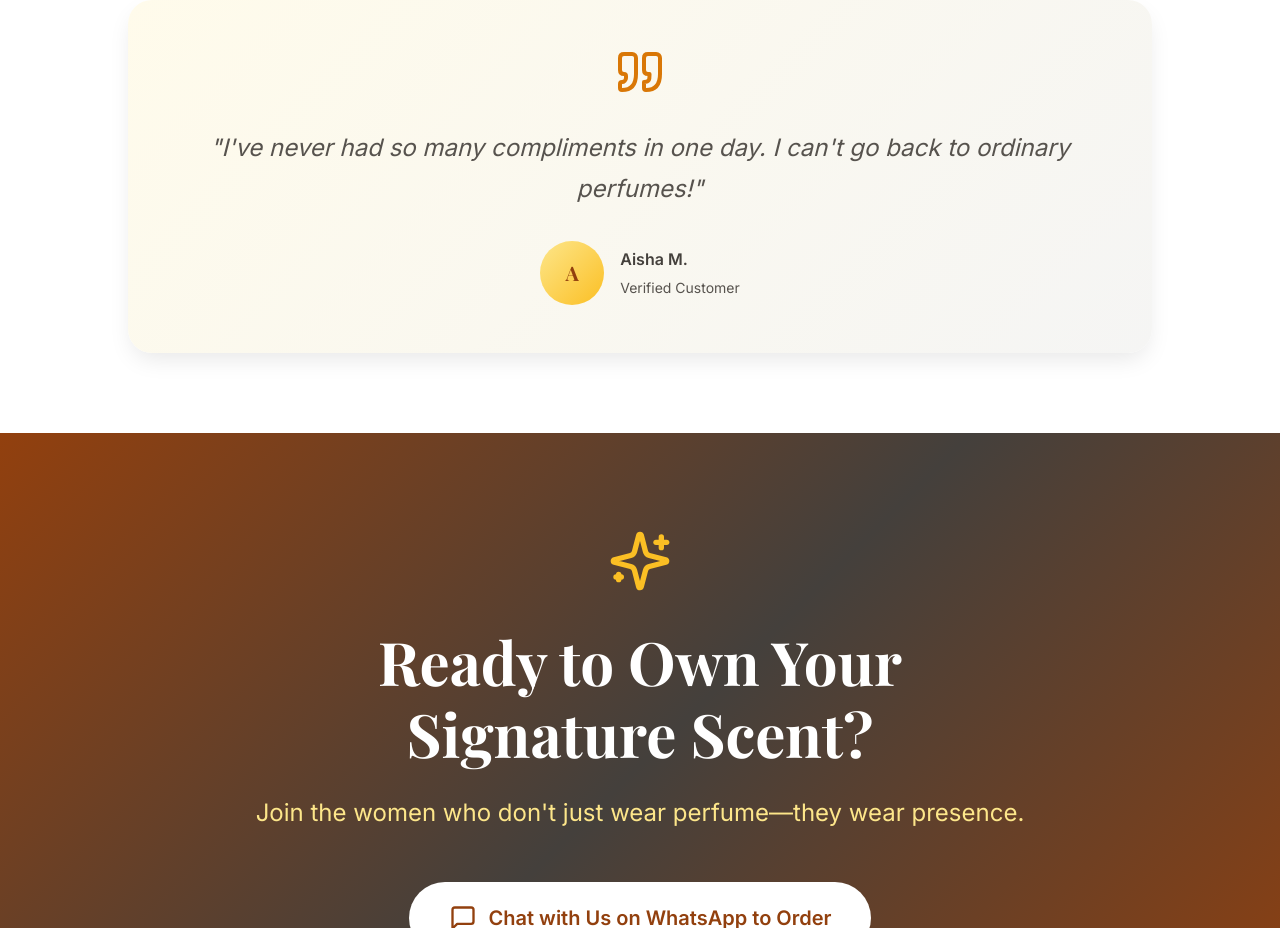
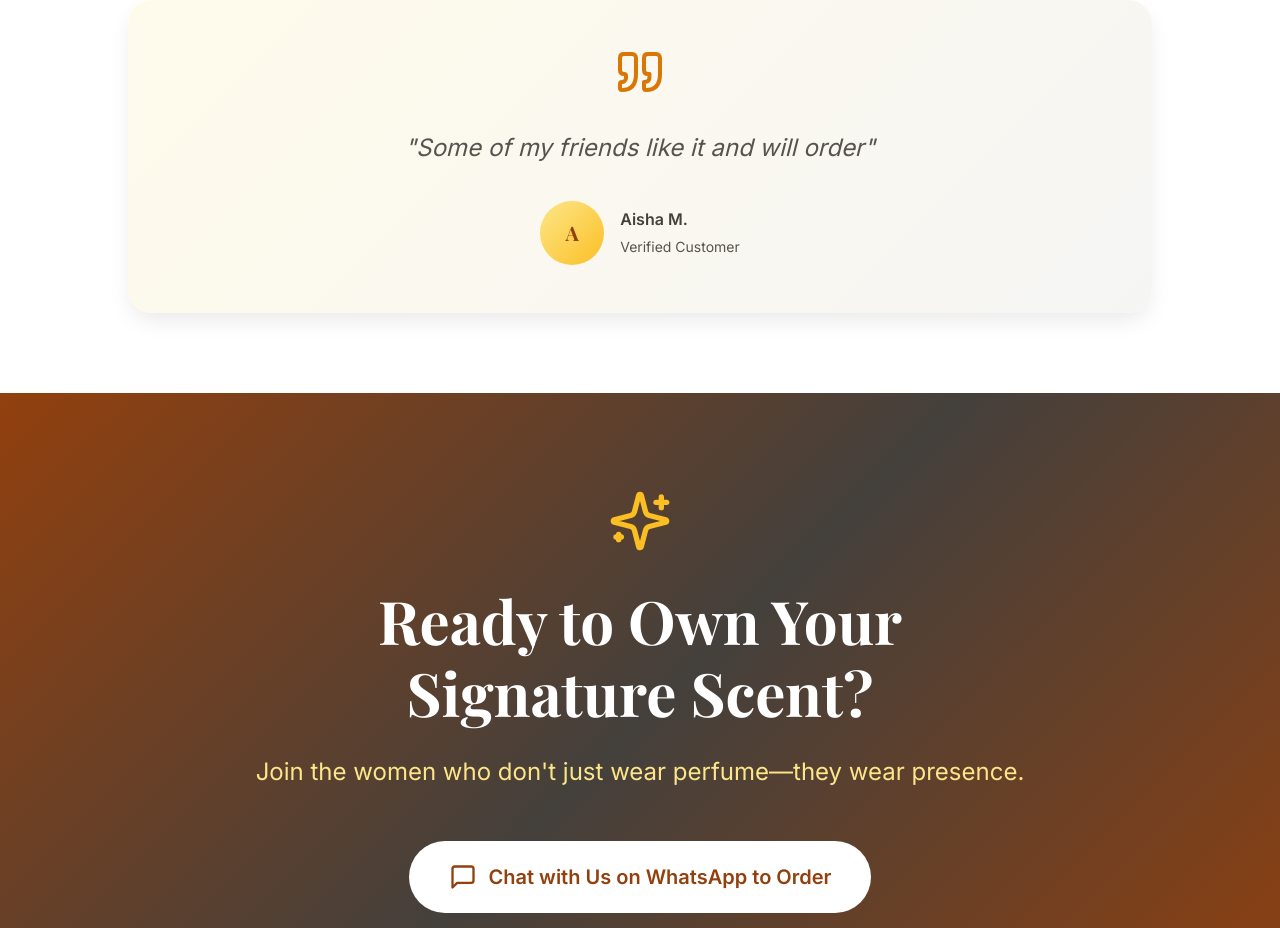
Before and after one commit to O1amide/tfs, a plain HTML site: page index.html in a window 1280 px wide. Shown: the part 2880-3808 px from the top of the page. Drawn offline with nearby package versions, Linux system fonts and the light colour scheme.

Commit message:
Update index.html

```diff
--- a/index.html
+++ b/index.html
@@ -161,7 +161,7 @@
                 </svg>
 
                 <blockquote class="testimonial-text">
-                    "I've never had so many compliments in one day. I can't go back to ordinary perfumes!"
+                    "Some of my friends like it and will order"
                 </blockquote>
 
                 <div class="testimonial-author">
```
